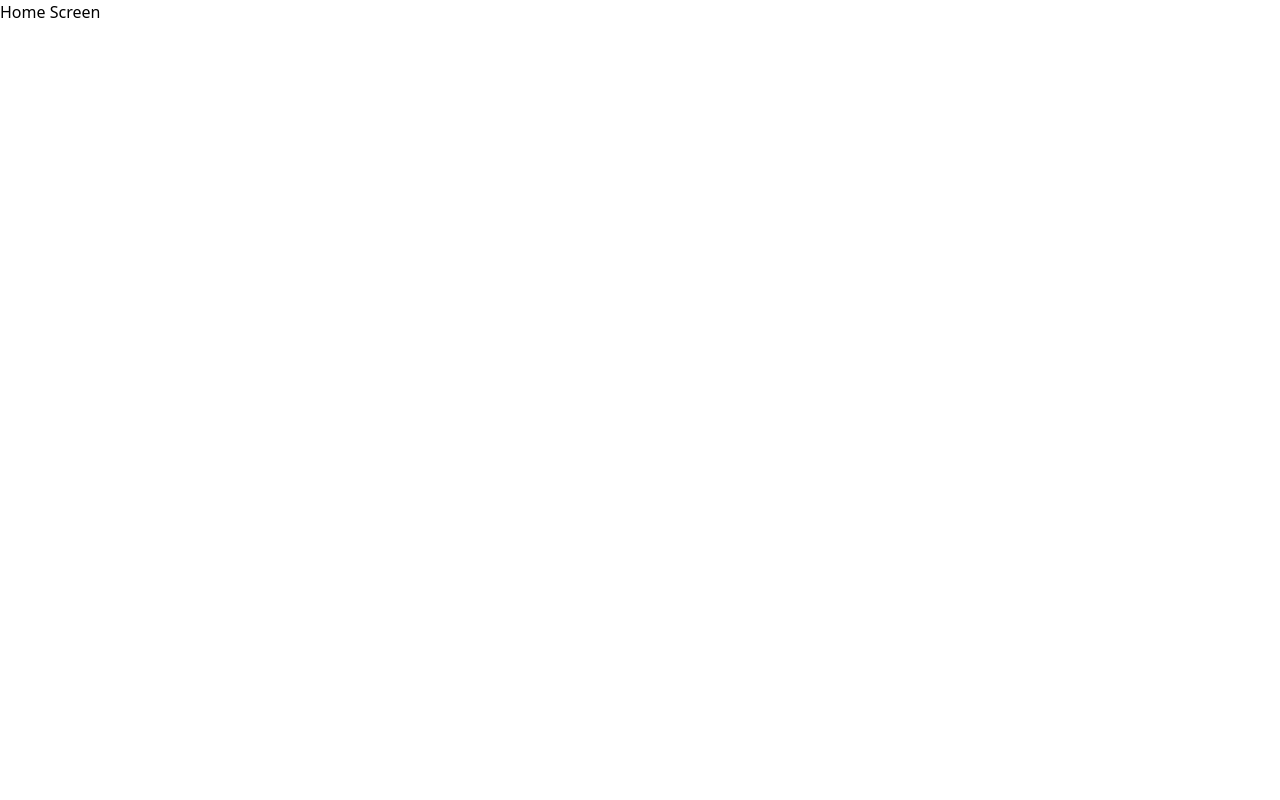
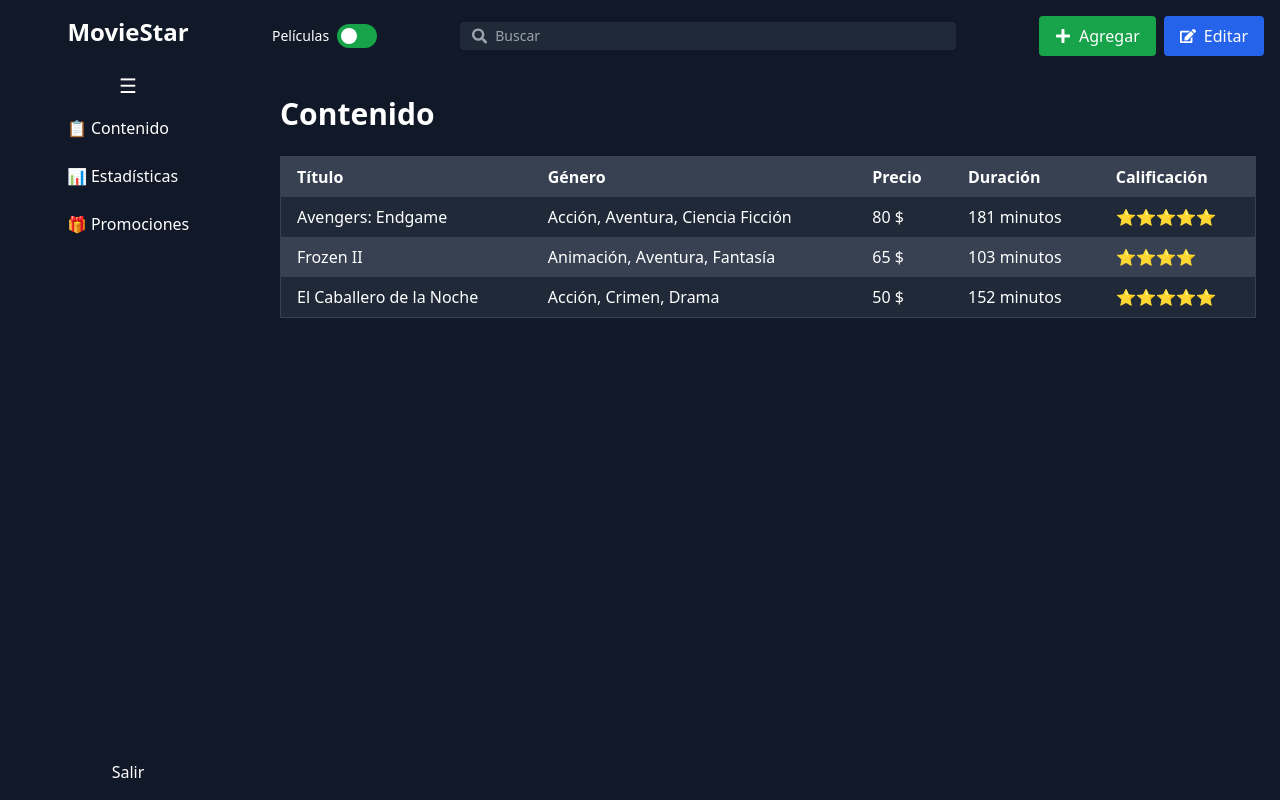
Before and after one commit to MarmolejoValle/MovieStar, a React (Vite) app: page /admin-views in a window 1280 px wide. Built offline with nearby package versions, Linux system fonts and the light colour scheme; a web font is replaced by a local one.

Commit message:
Diseño inicial de Admin - falta definir bien el Design y terminarlo // Se agrego ya la estructura de todo el admin en su carpeta, desde componentes y vistas

```diff
--- a/package.json
+++ b/package.json
@@ -12,6 +12,7 @@
   "dependencies": {
     "react": "^18.3.1",
     "react-dom": "^18.3.1",
+    "react-icons": "^5.3.0",
     "react-router-dom": "^6.28.0"
   },
   "devDependencies": {
--- a/src/App.jsx
+++ b/src/App.jsx
@@ -17,7 +17,10 @@ import DetailScreen from "./pages/DetailScreen";
 import ScrollToTop from "./components/ScrollToTop";
 import Navbar from "./components/Navbar";
 import ProfileScreen from "./pages/ProfileScreen";
-import AdminHomeScreen from "./admin/pages/AdminHomeScreen";
+import Contenido from "./admin/pages/Contenido";
+import Sidebar from "./admin/components/Sidebar";
+import NavbarAdmin from "./admin/components/NavbarAdmin";
+
 
 const AppContent = ({
   isLoggedIn,
@@ -77,7 +80,7 @@ const AppContent = ({
           element={isLoggedIn ? <ProfileScreen /> : <Navigate to="/" replace />}
         />
         <Route path="/info-payments" element={<InfoPaymentsScreen />} />
-        <Route path="/admin-views" element={<AdminHomeScreen/>} />
+        <Route path="/admin-views" element={<Contenido/>} />
       </Routes>
     </>
   );
--- /dev/null
+++ b/src/admin/components/NavbarAdmin.jsx
@@ -0,0 +1,57 @@
+import React, { useState } from "react";
+import { FaPlus, FaEdit, FaSearch } from "react-icons/fa"; // Iconos
+
+const NavbarAdmin = () => {
+  const [isPeliculas, setIsPeliculas] = useState(true);
+
+  const toggleSwitch = () => {
+    setIsPeliculas(!isPeliculas);
+  };
+
+  return (
+    <header className="flex items-center justify-between bg-gray-900 p-4 text-white">
+      {/* Switch Películas/Series */}
+      <div className="flex items-center">
+        <label className="flex items-center cursor-pointer">
+          <span className="text-sm mr-2">{isPeliculas ? "Películas" : "Series"}</span>
+          <div
+            className={`relative w-10 h-6 rounded-full ${
+              isPeliculas ? "bg-green-600" : "bg-blue-600"
+            }`}
+            onClick={toggleSwitch}
+          >
+            <div
+              className={`absolute w-4 h-4 bg-white rounded-full top-1 ${
+                isPeliculas ? "left-1" : "right-1"
+              } transition-all`}
+            ></div>
+          </div>
+        </label>
+      </div>
+
+      {/* Barra de búsqueda */}
+      <div className="flex items-center w-1/2 bg-gray-800 rounded px-3 py-1">
+        <FaSearch className="text-gray-400" />
+        <input
+          type="text"
+          placeholder="Buscar"
+          className="ml-2 w-full bg-transparent text-sm placeholder-gray-400 text-white focus:outline-none"
+        />
+      </div>
+
+      {/* Botones */}
+      <div className="flex space-x-2">
+        <button className="flex items-center px-4 py-2 bg-green-600 text-white rounded hover:bg-green-700">
+          <FaPlus className="mr-2" />
+          Agregar
+        </button>
+        <button className="flex items-center px-4 py-2 bg-blue-600 text-white rounded hover:bg-blue-700">
+          <FaEdit className="mr-2" />
+          Editar
+        </button>
+      </div>
+    </header>
+  );
+};
+
+export default NavbarAdmin;
--- /dev/null
+++ b/src/admin/components/Sidebar.jsx
@@ -0,0 +1,52 @@
+import React, { useState } from "react";
+
+const Sidebar = ({ setSection }) => {
+  const [isExpanded, setIsExpanded] = useState(false);
+
+  return (
+    <aside
+      className={`bg-gray-900 text-white w-${isExpanded ? "64" : "16"}
+        hover:w-64 transition-all duration-300 h-screen flex flex-col items-center p-4`}
+      onMouseEnter={() => setIsExpanded(true)}
+      onMouseLeave={() => setIsExpanded(false)}
+    >
+      {/* MovieStar or M depending on expansion */}
+      <div className="text-2xl font-bold text-white mb-6">
+        {isExpanded ? "MovieStar" : "M"}
+      </div>
+
+      <div
+        className="text-xl mb-4 cursor-pointer"
+      >
+        ☰
+      </div>
+
+      <ul className="flex flex-col gap-6">
+        <li
+          className="hover:cursor-pointer hover:text-gray-300"
+          onClick={() => setSection("Contenido")}
+        >
+          {isExpanded ? "📋 Contenido" : "📋"}
+        </li>
+        <li
+          className="hover:cursor-pointer hover:text-gray-300"
+          onClick={() => setSection("Estadísticas")}
+        >
+          {isExpanded ? "📊 Estadísticas" : "📊"}
+        </li>
+        <li
+          className="hover:cursor-pointer hover:text-gray-300"
+          onClick={() => setSection("Promociones")}
+        >
+          {isExpanded ? "🎁 Promociones" : "🎁"}
+        </li>
+      </ul>
+
+      <div className="mt-auto hover:cursor-pointer hover:text-red-500">
+        {isExpanded ? "Salir" : "🚪"}
+      </div>
+    </aside>
+  );
+};
+
+export default Sidebar;
--- a/src/admin/pages/AdminHomeScreen.jsx
+++ /dev/null
@@ -1,12 +0,0 @@
-import React from "react";
-import { useNavigate } from "react-router-dom";
-
-const HomeScreen = () => {
-    return (
-        <div>
-            <h1>Home Screen</h1>
-        </div>
-    );
-}
-
-export default HomeScreen;
--- /dev/null
+++ b/src/admin/pages/Contenido.jsx
@@ -0,0 +1,84 @@
+import React from "react";
+import Sidebar from "../components/Sidebar";
+import Navbar from "../components/NavbarAdmin";
+
+const Contenido = () => {
+  const peliculas = [
+    {
+      titulo: "Avengers: Endgame",
+      genero: "Acción, Aventura, Ciencia Ficción",
+      precio: "80 $",
+      duracion: "181 minutos",
+      calificacion: 5,
+    },
+    {
+      titulo: "Frozen II",
+      genero: "Animación, Aventura, Fantasía",
+      precio: "65 $",
+      duracion: "103 minutos",
+      calificacion: 4,
+    },
+    {
+      titulo: "El Caballero de la Noche",
+      genero: "Acción, Crimen, Drama",
+      precio: "50 $",
+      duracion: "152 minutos",
+      calificacion: 5,
+    },
+  ];
+
+  const renderStars = (count) => {
+    return Array(count).fill("⭐").join("");
+  };
+
+  return (
+    <div className="flex">
+      {/* Sidebar */}
+      <Sidebar />
+
+      {/* Main Content */}
+      <div className="flex-1 bg-gray-900">
+        {/* Navbar */}
+        <Navbar />
+
+        <div className="p-6">
+          {/* Título */}
+          <h1 className="text-3xl font-bold text-white mb-6">Contenido</h1>
+
+          {/* Table */}
+          <div className="overflow-x-auto">
+            <table className="table-auto w-full text-left border-collapse border border-gray-700 text-white">
+              <thead className="bg-gray-700">
+                <tr>
+                  <th className="px-4 py-2">Título</th>
+                  <th className="px-4 py-2">Género</th>
+                  <th className="px-4 py-2">Precio</th>
+                  <th className="px-4 py-2">Duración</th>
+                  <th className="px-4 py-2">Calificación</th>
+                </tr>
+              </thead>
+              <tbody>
+                {peliculas.map((pelicula, index) => (
+                  <tr
+                    key={index}
+                    className={`${
+                      index % 2 === 0 ? "bg-gray-800" : "bg-gray-700"
+                    }`}
+                  >
+                    <td className="px-4 py-2">{pelicula.titulo}</td>
+                    <td className="px-4 py-2">{pelicula.genero}</td>
+                    <td className="px-4 py-2">{pelicula.precio}</td>
+                    <td className="px-4 py-2">{pelicula.duracion}</td>
+                    <td className="px-4 py-2">{renderStars(pelicula.calificacion)}</td>
+                  </tr>
+                ))}
+              </tbody>
+            </table>
+          </div>
+        </div>
+      </div>
+    </div>
+  );
+};
+
+export default Contenido;
```
Also changed, not shown: src/admin/data/datos.json (added, +48 -0 lines), 1 other file (tests, documents, lock files or other folders).
